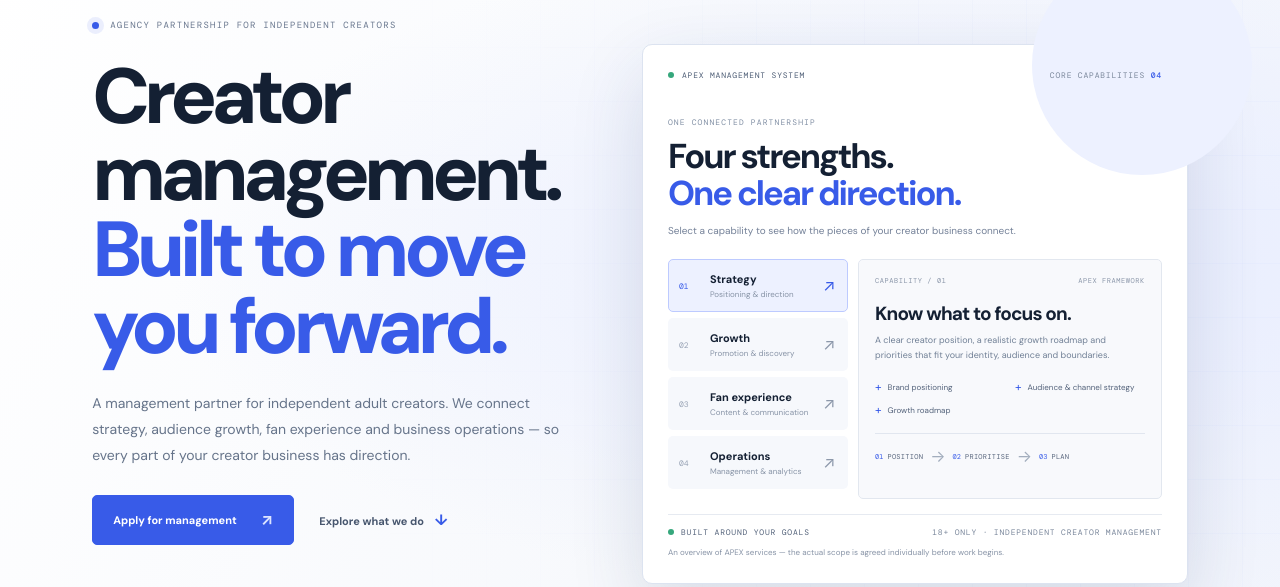
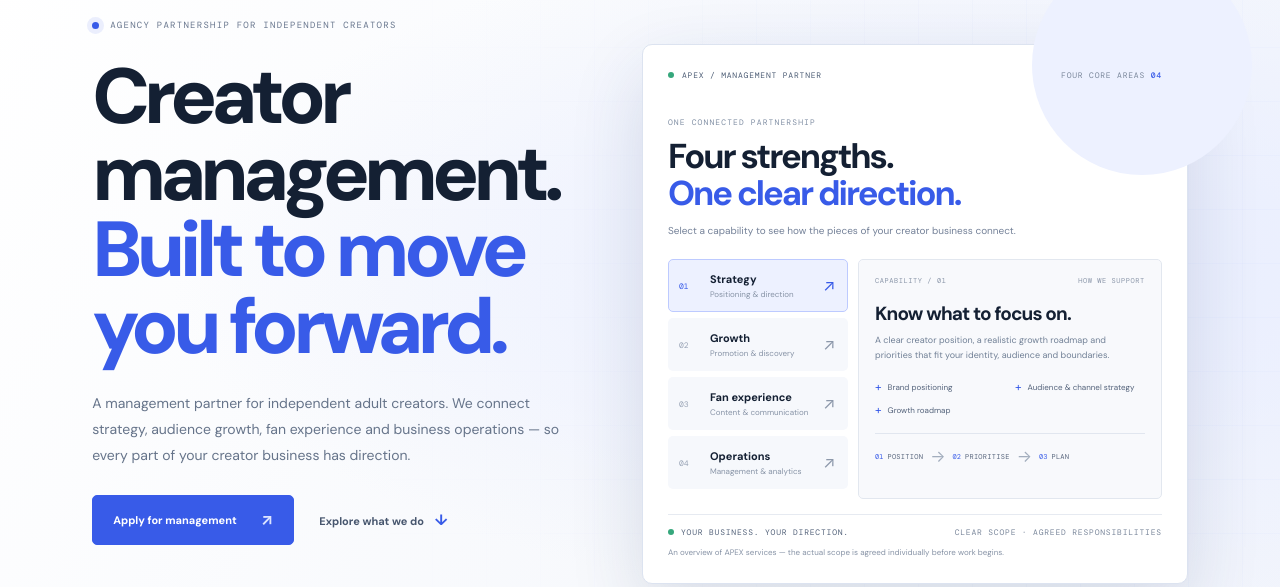
Before and after one commit to alphaggtrh-max/APEX-CREATOR-PARTNERS, a Next.js app: page / in a window 1280 px wide. Shown: the part 175-762 px from the top of the page. Built offline with nearby package versions, Linux system fonts and the light colour scheme.

Commit message:
Refine capability console language

```diff
--- a/app/components/AgencyConsole.tsx
+++ b/app/components/AgencyConsole.tsx
@@ -52,8 +52,8 @@ export default function AgencyConsole() {
   return (
     <section className="agency-console" aria-label="Explore APEX core capabilities">
       <div className="agency-console-top">
-        <span><i /> APEX MANAGEMENT SYSTEM</span>
-        <span>CORE CAPABILITIES <b>04</b></span>
+        <span><i /> APEX / MANAGEMENT PARTNER</span>
+        <span>FOUR CORE AREAS <b>04</b></span>
       </div>
       <div className="agency-console-heading">
         <span className="agency-console-kicker">ONE CONNECTED PARTNERSHIP</span>
@@ -81,7 +81,7 @@ export default function AgencyConsole() {
           ))}
         </div>
         <div className="agency-console-panel" id="capability-panel" role="tabpanel" aria-labelledby={`capability-tab-${active.id}`} key={active.id}>
-          <div className="agency-console-panel-meta"><span>CAPABILITY / {active.number}</span><span>APEX FRAMEWORK</span></div>
+          <div className="agency-console-panel-meta"><span>CAPABILITY / {active.number}</span><span>HOW WE SUPPORT</span></div>
           <h3>{active.title}</h3>
           <p>{active.description}</p>
           <ul>{active.actions.map((action) => <li key={action}><span>+</span>{action}</li>)}</ul>
@@ -91,8 +91,8 @@ export default function AgencyConsole() {
         </div>
       </div>
       <div className="agency-console-bottom">
-        <span><i /> BUILT AROUND YOUR GOALS</span>
-        <span>18+ ONLY · INDEPENDENT CREATOR MANAGEMENT</span>
+        <span><i /> YOUR BUSINESS. YOUR DIRECTION.</span>
+        <span>CLEAR SCOPE · AGREED RESPONSIBILITIES</span>
       </div>
       <p className="agency-console-disclaimer">An overview of APEX services — the actual scope is agreed individually before work begins.</p>
     </section>
```
